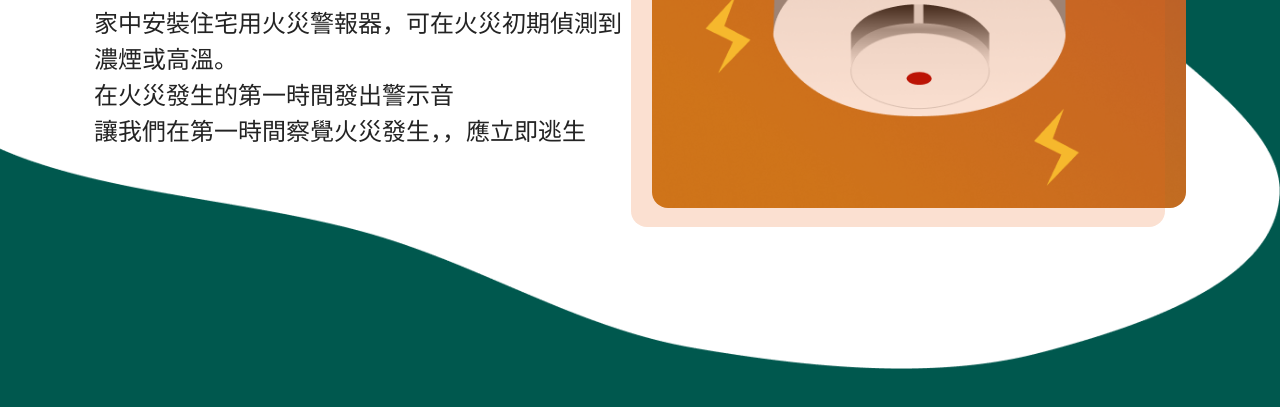
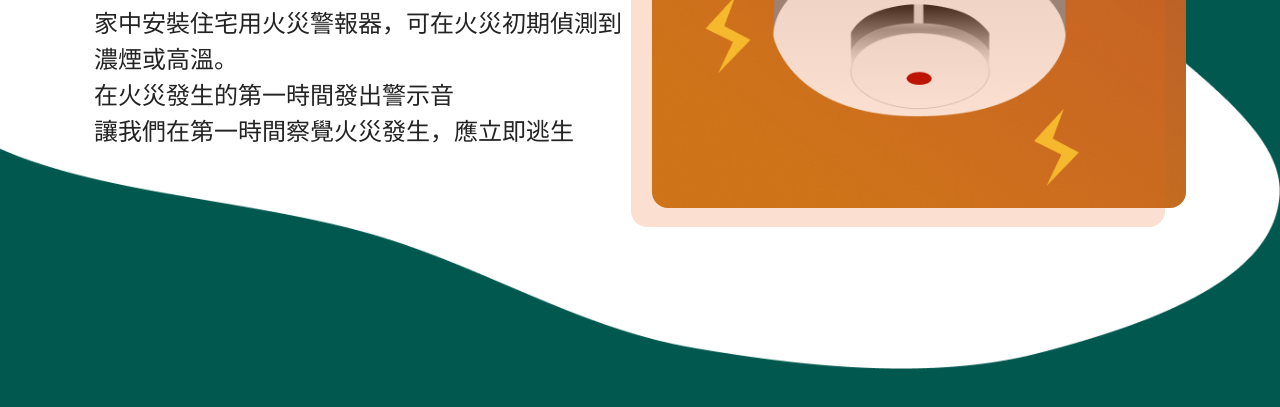
Before and after one commit to Barret0720/FireAlarm, a plain HTML site: page alarm.html in a window 1280 px wide. Shown: the part 393-800 px from the top of the page. Drawn offline with nearby package versions, Linux system fonts and the light colour scheme.

Commit message:
Update alarm.html

```diff
--- a/alarm.html
+++ b/alarm.html
@@ -61,7 +61,7 @@
         <div class="row align-items-center">
           <div class="col">
             <h2 class="fw-bold pb-6 lh-136">使用住警器<br>有效降低火災傷害</h2>
-            <p class="fs-4 text-black"> 家中安裝住宅用火災警報器，可在火災初期偵測到濃煙或高溫。<br>在火災發生的第一時間發出警示音<br>讓我們在第一時間察覺火災發生，，應立即逃生</p>
+            <p class="fs-4 text-black"> 家中安裝住宅用火災警報器，可在火災初期偵測到濃煙或高溫。<br>在火災發生的第一時間發出警示音<br>讓我們在第一時間察覺火災發生，應立即逃生</p>
 
 
 
```
